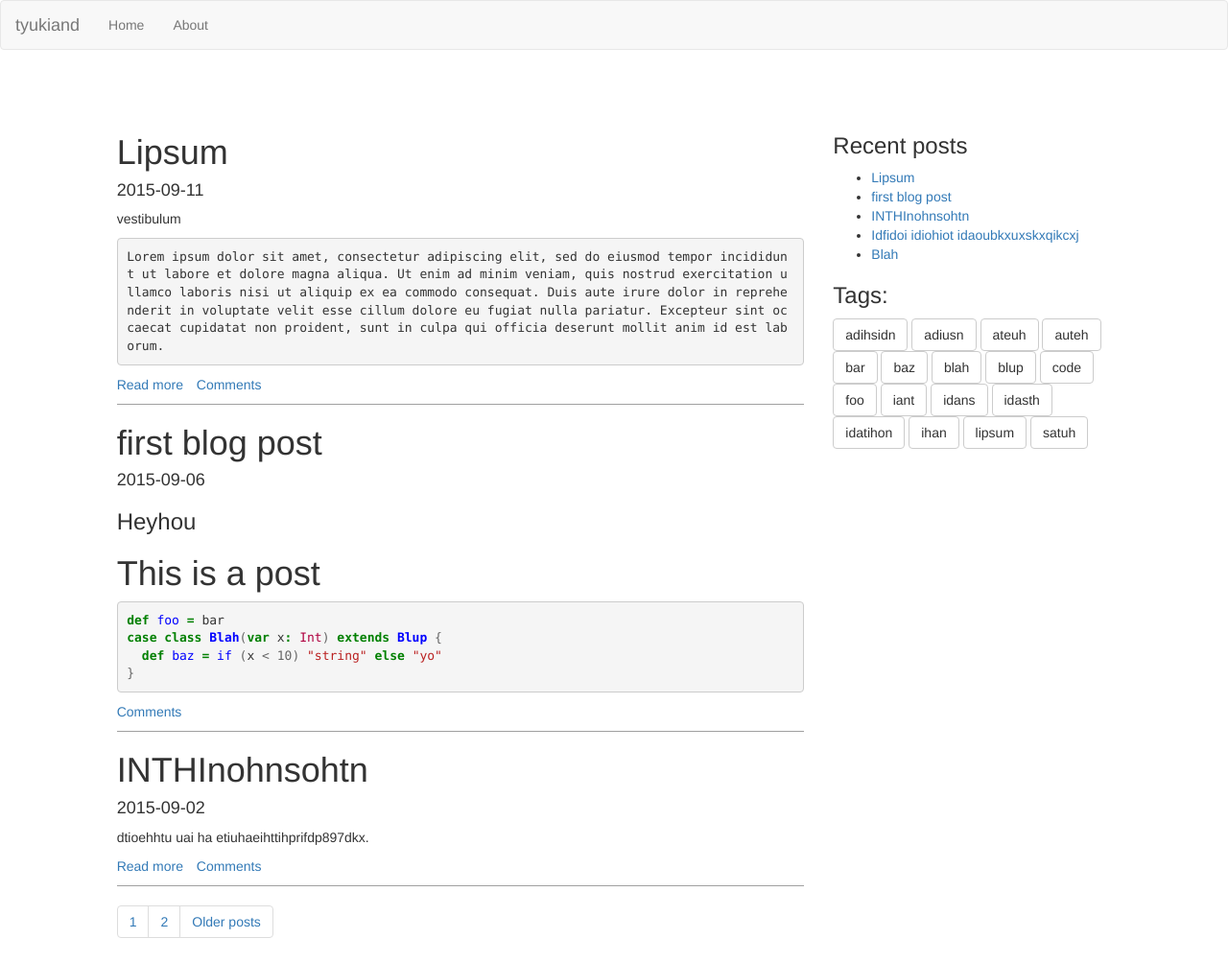
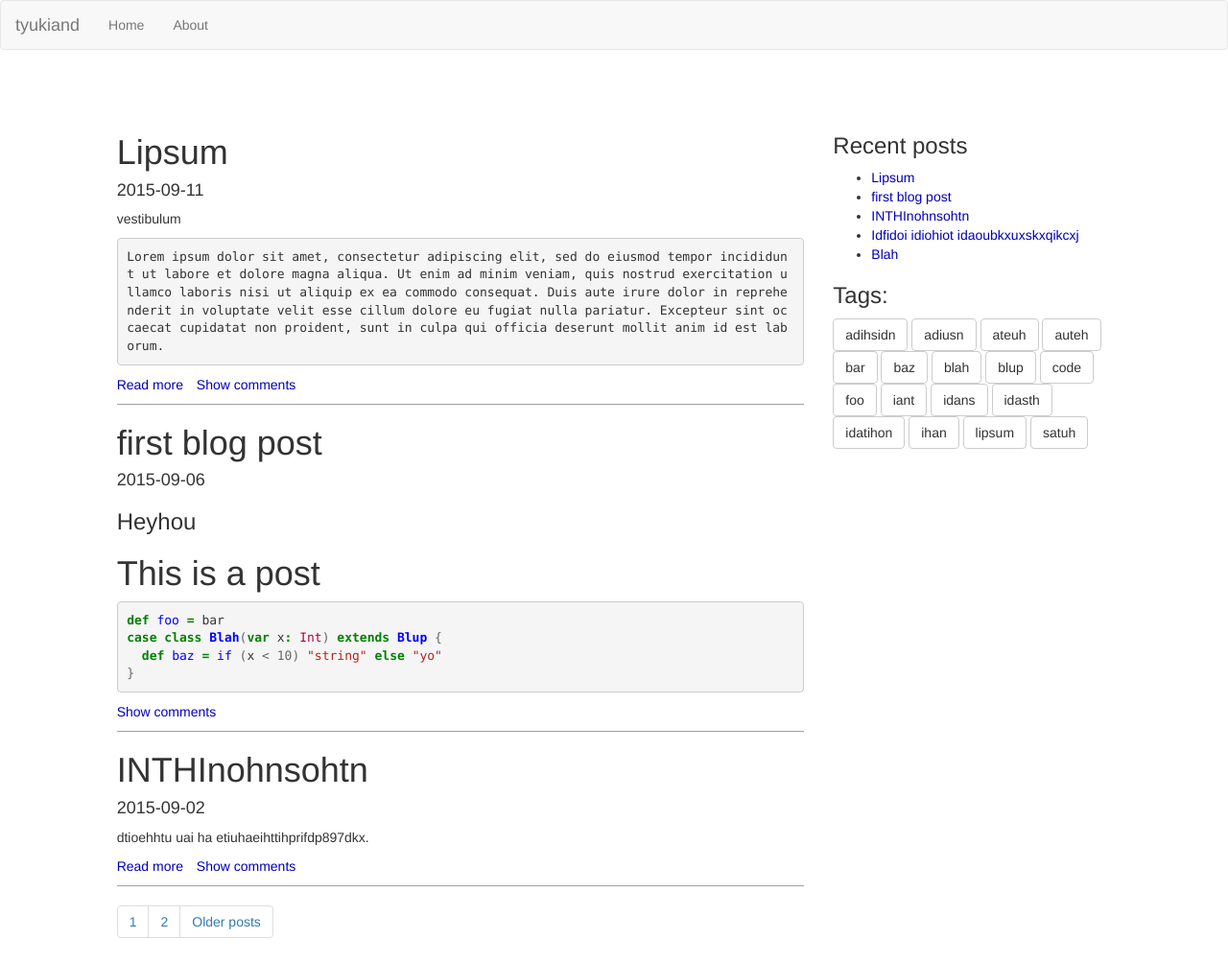
Before and after one commit to tyukiand/blog, a Jekyll site: the page built from index.html, in a window 1280 px wide. Shown: the whole page at 96% size. Built offline with Jekyll 4.4.1, drawn with Linux system fonts in a browser that asks for light colours; nearby versions of some CDN libraries; the list of posts is cut into pages by our own code; comment, search, counter and statistics services are not loaded.

Commit message:
Removed comment-counters. Colored visited links

```diff
--- a/_includes/header.html
+++ b/_includes/header.html
@@ -8,6 +8,7 @@
   <meta name="description" content="{{ site.description }}">
   <link href="https://maxcdn.bootstrapcdn.com/bootstrap/3.3.5/css/bootstrap.min.css" rel="stylesheet" integrity="sha256-MfvZlkHCEqatNoGiOXveE8FIwMzZg4W85qfrfIFBfYc= sha512-dTfge/zgoMYpP7QbHy4gWMEGsbsdZeCXz7irItjcC3sPUFtf0kuFbDz/ixG7ArTxmDjLXDmezHubeNikyKGVyQ==" crossorigin="anonymous">
   <link rel="stylesheet" href="{{ site.baseurl }}/css/pygments/syntax.css">
+  <link rel="stylesheet" href="{{ site.baseurl }}/css/navigation.css">
 </head>
 
 <body>
--- a/_layouts/main.html
+++ b/_layouts/main.html
@@ -16,5 +16,4 @@
     </div>
   </div>
 </div>
-{% include disqus_commentCount.html %}
 {% include footer.html %}
--- /dev/null
+++ b/css/navigation.css
@@ -0,0 +1,7 @@
+a {
+    color: #0000BB;
+}
+
+a:visited {
+    color: #333388;
+}
--- a/index.html
+++ b/index.html
@@ -16,8 +16,7 @@
       <p>
         <a
           href="{{ site.baseurl }}{{ post.url }}#commentsBookmark"
-          data-disqus-identifier="{{ post.commentsId }}"
-        >Comments</a>
+        >Show comments</a>
       </p>
     {% else %}
       {{ abstract }}
@@ -26,13 +25,9 @@
           href="{{ site.baseurl }}{{ post.url }}"
           style="margin-right: 10px"
         >Read more</a>
-        <span
-          class="disqus-comment-count"
-          data-disqus-identifier="{{ post.commentsId }}"
-        ></span>
         <a
           href="{{ site.baseurl }}{{ post.url }}#commentsBookmark"
-        >Comments</a>
+        >Show comments</a>
       </p>
     {% endif %}
   </p>
```
